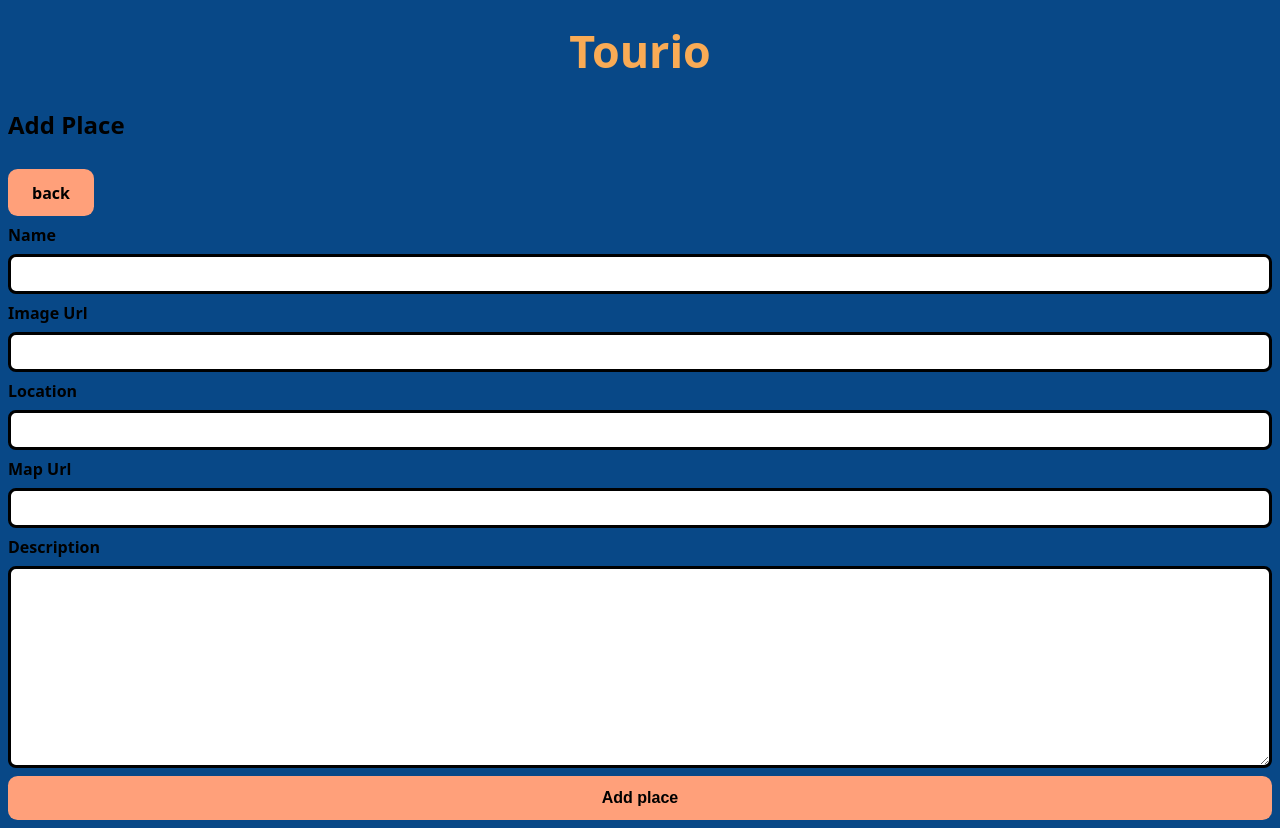
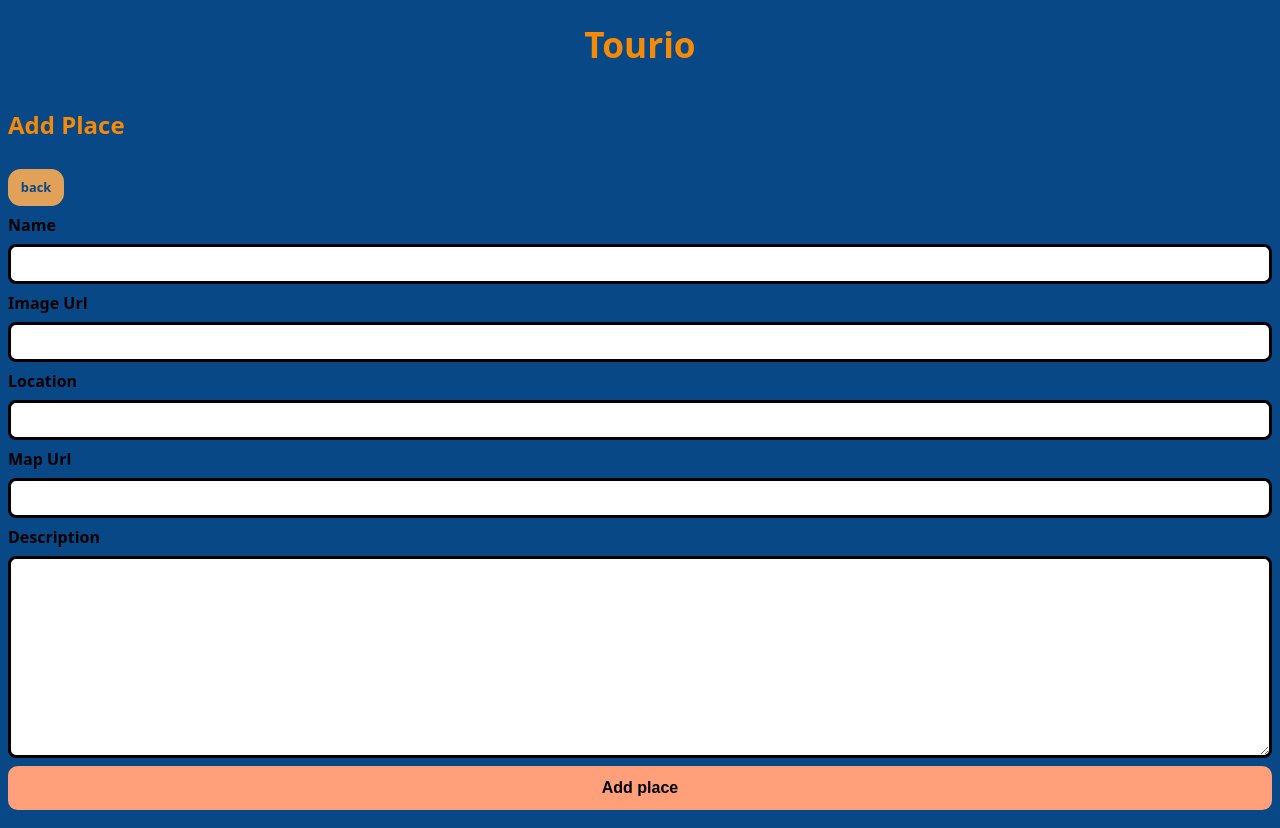
Before and after one commit to chris-to-fer/tina-christopher-tourio-app, a Next.js app: page /create in a window 1280 px wide. Built offline with nearby package versions, Linux system fonts and the light colour scheme.

Commit message:
save progress on styling for details page

```diff
--- a/components/StyledImage.js
+++ b/components/StyledImage.js
@@ -4,4 +4,5 @@ import styled from "styled-components";
 export const StyledImage = styled(Image)`
   object-fit: cover;
   border-radius: var(--border-radius-small);
+  box-shadow: 3px 3px 20px var(--color-blue-light);
 `;
--- a/components/StyledLink.js
+++ b/components/StyledLink.js
@@ -1,24 +1,24 @@
 import styled, { css } from "styled-components";
 
 export const StyledLink = styled.a`
-  background-color: lightsalmon;
-  padding: 0.8rem 1.5rem;
-  border-radius: 0.6rem;
-  color: black;
+  background: rgb(249 171 85 / 90%);
+  font-size: 0.8rem;
+  padding: 0.6rem 0.8rem;
+  border-radius: var(--border-radius-small);
+  color: var(--color-blue-dark);
   text-decoration: none;
   font-weight: bold;
-
+  align-self: center
     ${({ justifySelf }) =>
       justifySelf &&
       css`
         justify-self: ${justifySelf};
       `}
-
     ${({ variant }) =>
       variant === "outlined" &&
       css`
         text-align: center;
         background-color: white;
         border: 3px solid lightsalmon;
-    `}
+      `};
 `;
--- a/components/TitleBar.js
+++ b/components/TitleBar.js
@@ -6,8 +6,8 @@ const Headline = styled.h1`
   left: 0;
   width: 100%;
   background-color: var(--color-blue-dark);
-  color: var(--color-orange-light);
-  font-size: 2.8rem;
+  color: var(--color-orange-dark);
+  font-size: 2.2rem;
   margin: 0;
   padding: 20px;
   text-align: center;
--- a/pages/places/[id]/index.js
+++ b/pages/places/[id]/index.js
@@ -25,8 +25,8 @@ const ButtonContainer = styled.section`
 
 const StyledLocationLink = styled(StyledLink)`
   text-align: center;
-  background-color: white;
-  border: 3px solid lightsalmon;
+  background-color: var(--color-orange-light);
+  border: 1px solid var(--color-blue-light);
 `;
 
 export default function DetailsPage() {
@@ -54,7 +54,7 @@ export default function DetailsPage() {
   return (
     <>
       <Link href={"/"} passHref legacyBehavior>
-        <StyledLink justifySelf="start">back</StyledLink>
+        <StyledLink justifySelf="end">back</StyledLink>
       </Link>
       <ImageContainer>
         <StyledImage
--- a/styles.js
+++ b/styles.js
@@ -24,4 +24,12 @@ export default createGlobalStyle`
     font-family: system-ui;
     background-color: var(--color-blue-dark)
   }
+
+  h2 {
+    color: var(--color-orange-dark)
+  }
+
+  p {
+    color: var(--color-blue-light)
+  }
 `;
```
Also changed, not shown: components/Card.js (+6 -2 lines). Lines whose indentation alone changed are shown as unchanged.
